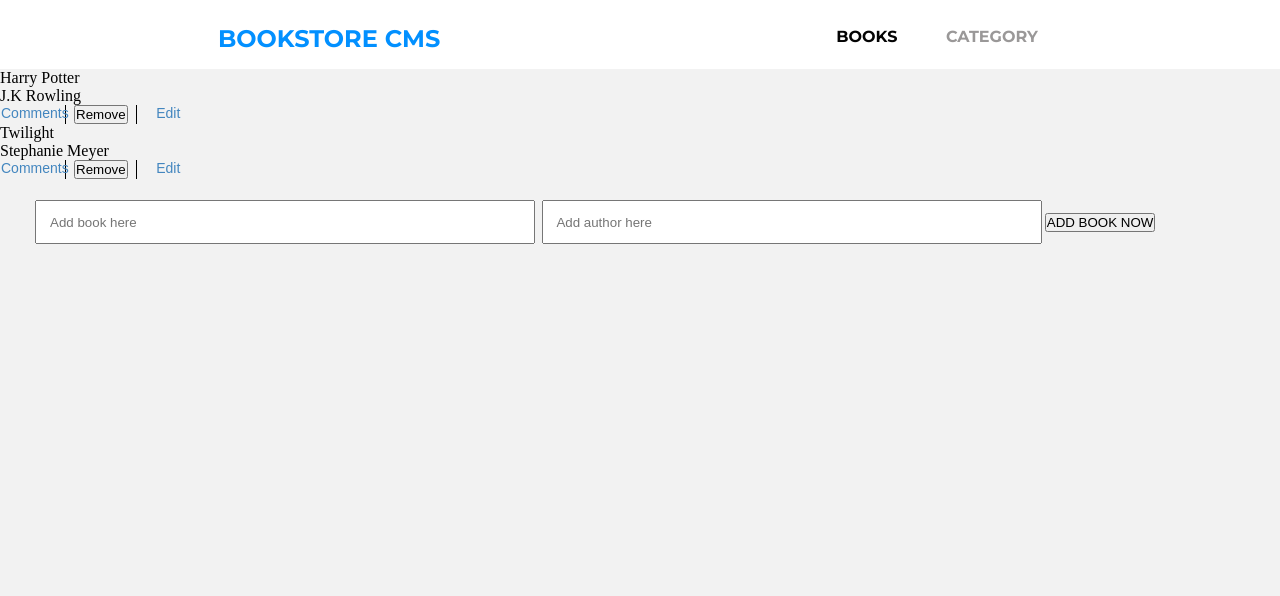
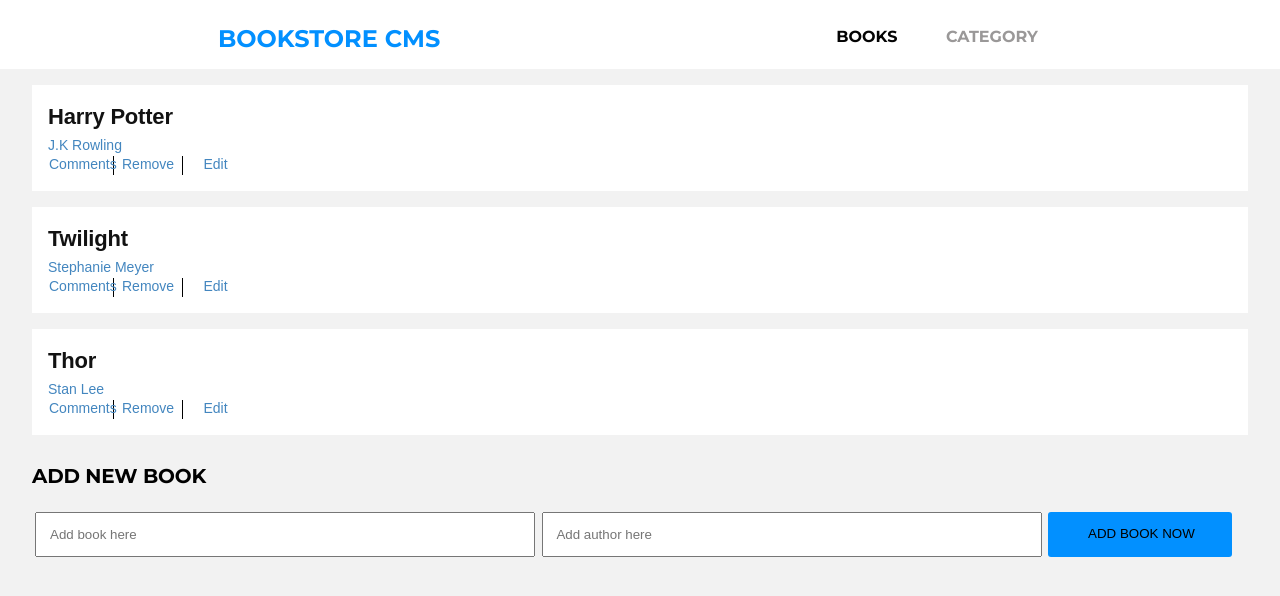
Before and after one commit to Ceemos96/bookstore-app, a React (Create React App) app: page / in a window 1280 px wide. Shown: the top 596 px of the page. Built offline with nearby package versions, Linux system fonts and the light colour scheme.

Commit message:
Add reduc to project

```diff
--- a/src/Redux/Books/Books.js
+++ b/src/Redux/Books/Books.js
@@ -1,16 +1,37 @@
 import { v4 as uuidv4 } from 'uuid';
 
+const ADD_BOOK = 'bookstore/books/ADD_BOOK';
+const REMOVE_BOOK = 'bookstore/books/REMOVE_BOOK';
+
 export const AddBook = (book) => ({
-  type: 'ADD_BOOK',
+  type: ADD_BOOK,
   book,
 });
 
 export const RemoveBook = (id) => ({
-  type: 'REMOVE_BOOK',
+  type: REMOVE_BOOK,
   id,
 });
 
-const BooksReducer = (state = [], action) => {
+const bookList = [
+  {
+    title: 'Harry Potter',
+    author: 'J.K Rowling',
+    id: uuidv4(),
+  },
+  {
+    title: 'Twilight',
+    author: 'Stephanie Meyer',
+    id: uuidv4(),
+  },
+  {
+    title: 'Thor',
+    author: 'Stan Lee',
+    id: uuidv4(),
+  },
+];
+
+const BooksReducer = (state = bookList, action) => {
   switch (action.type) {
     case 'ADD_BOOK': {
       const addedBook = {
--- a/src/Redux/Categories/Categories.js
+++ b/src/Redux/Categories/Categories.js
@@ -1,4 +1,4 @@
-const CHECK_STATUS = 'CHECK_STATUS';
+const CHECK_STATUS = 'bookstore/categories/CHECK_STATUS';
 
 const categoriesReducer = (state = [], action) => {
   switch (action.type) {
--- a/src/Redux/ConfigureStore.js
+++ b/src/Redux/ConfigureStore.js
@@ -1,7 +1,7 @@
 /* eslint-disable import/extensions */
 import { configureStore } from '@reduxjs/toolkit';
-import BooksReducer from './books/books.js';
-import categoriesReducer from './categories/categories.js';
+import BooksReducer from './Books/Books.js';
+import categoriesReducer from './Categories/Categories.js';
 
 const store = configureStore({
   reducer: {
--- a/src/components/Book.js
+++ b/src/components/Book.js
@@ -2,21 +2,29 @@
 /* eslint-disable react/destructuring-assignment */
 
 import React from 'react';
+import { useDispatch } from 'react-redux';
+import { RemoveBook } from '../redux/Books/Books';
 
-const Book = ({ data: { title, author } }) => (
-  <div>
+const Book = ({ data: { title, author, id } }) => {
+  const dispatch = useDispatch();
+
+  const handleDelete = () => dispatch(RemoveBook(id));
+
+  return (
+    <div className="book-item">
       <div className="book-info">
-      <p>{ title }</p>
-      <p>{ author }</p>
+        <p className="title">{ title }</p>
+        <p className="author">{ author }</p>
       </div>
       <ul className="book-actions">
         <li>Comments</li>
         <li>
-        <button type="button">Remove</button>
+          <button className="remove" type="button" onClick={handleDelete}>Remove</button>
         </li>
         <li>Edit</li>
       </ul>
     </div>
   );
+};
 
 export default Book;
--- a/src/components/Booklist.js
+++ b/src/components/Booklist.js
@@ -1,20 +1,10 @@
 import React from 'react';
+import { useSelector } from 'react-redux';
 import InputBook from './InputBook';
 import Book from './Book';
 
 const Booklist = () => {
-  const list = [
-    {
-      title: 'Harry Potter',
-      author: 'J.K Rowling',
-      id: 1,
-    },
-    {
-      title: 'Twilight',
-      author: 'Stephanie Meyer',
-      id: 2,
-    },
-  ];
+  const list = useSelector((state) => state.books);
 
   return (
     <div>
--- a/src/components/Category.js
+++ b/src/components/Category.js
@@ -1,5 +1,18 @@
-const Category = () => (
-  <button type="button">Check Status</button>
-);
+import { useSelector, useDispatch } from 'react-redux';
+import { StatusCheck } from '../redux/Categories/Categories';
+
+const Category = () => {
+  const dispatch = useDispatch();
+  const category = useSelector((state) => state.category);
+  const handleClick = () => dispatch(StatusCheck());
+
+  return (
+    <div>
+      <button onClick={handleClick} type="button">Check Status</button>
+      <h1>{category[0]}</h1>
+    </div>
+
+  );
+};
 
 export default Category;
--- a/src/components/InputBook.js
+++ b/src/components/InputBook.js
@@ -1,21 +1,62 @@
-const InputBook = () => (
-  <form className="form-container">
+import React, { useState } from 'react';
+import { useDispatch } from 'react-redux/';
+import { AddBook } from '../redux/Books/Books';
+
+const InputBook = () => {
+  const dispatch = useDispatch();
+
+  const [input, setInput] = useState({
+    title: '',
+    author: '',
+  });
+
+  const handleKeydown = (event) => {
+    setInput({
+      ...input,
+      [event.target.name]: event.target.value,
+    });
+  };
+
+  const handleSubmit = (event) => {
+    event.preventDefault();
+    if (input.title.trim() && input.author.trim()) {
+      dispatch(AddBook(input));
+    }
+    setInput({
+      title: '',
+      author: '',
+    });
+  };
+
+  return (
+    <form className="form-container" onSubmit={handleSubmit}>
+      <h3 className="form-title">ADD NEW BOOK</h3>
+      <div className="input-fields">
         <input
+          required
           type="text"
           className="input-book"
           placeholder="Add book here"
-      name="book-input"
+          name="title"
+          value={input.title}
+          onChange={handleKeydown}
         />
         <input
+          required
           type="text"
           className="input-author"
           placeholder="Add author here"
-      name="book-author"
+          name="author"
+          value={input.author}
+          onChange={handleKeydown}
         />
         <button type="submit" className="input-submit">
           ADD BOOK NOW
         </button>
+      </div>
+
     </form>
   );
+};
 
 export default InputBook;
```
Lines whose indentation alone changed are shown as unchanged.
